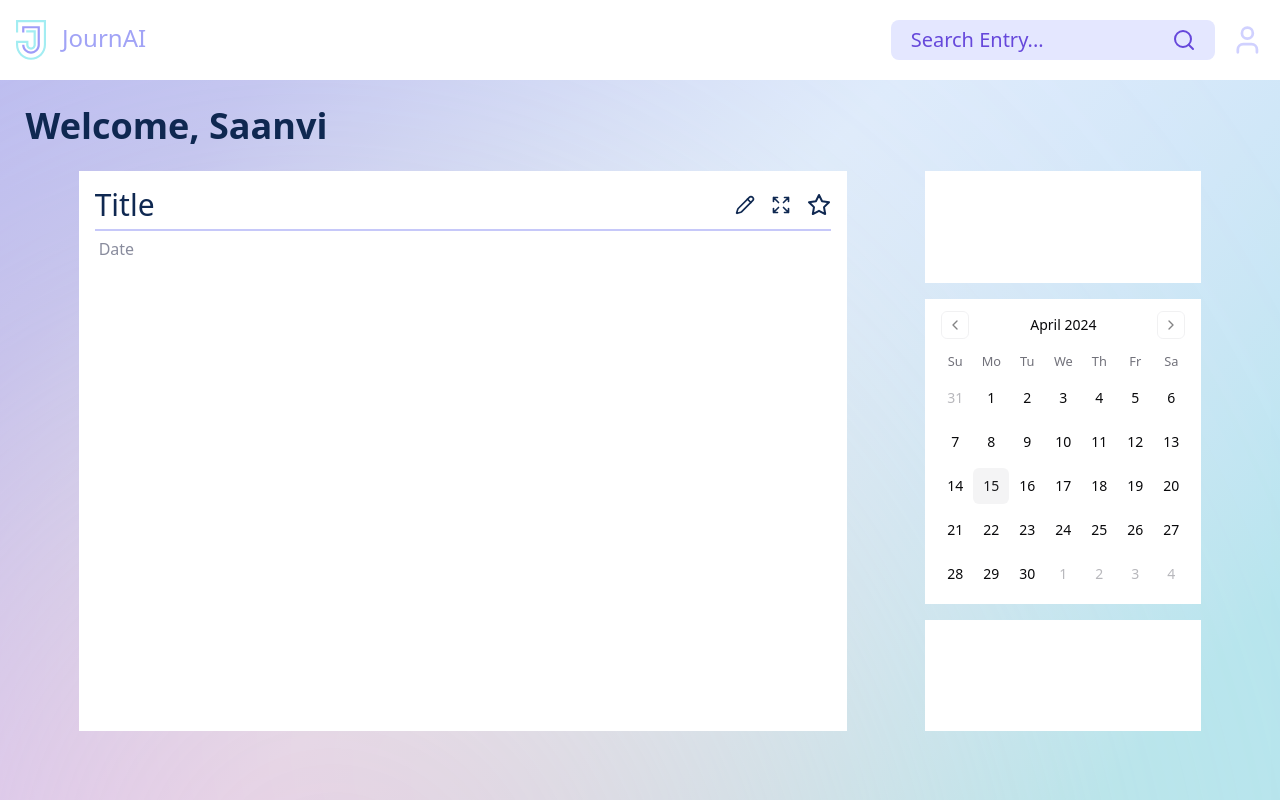
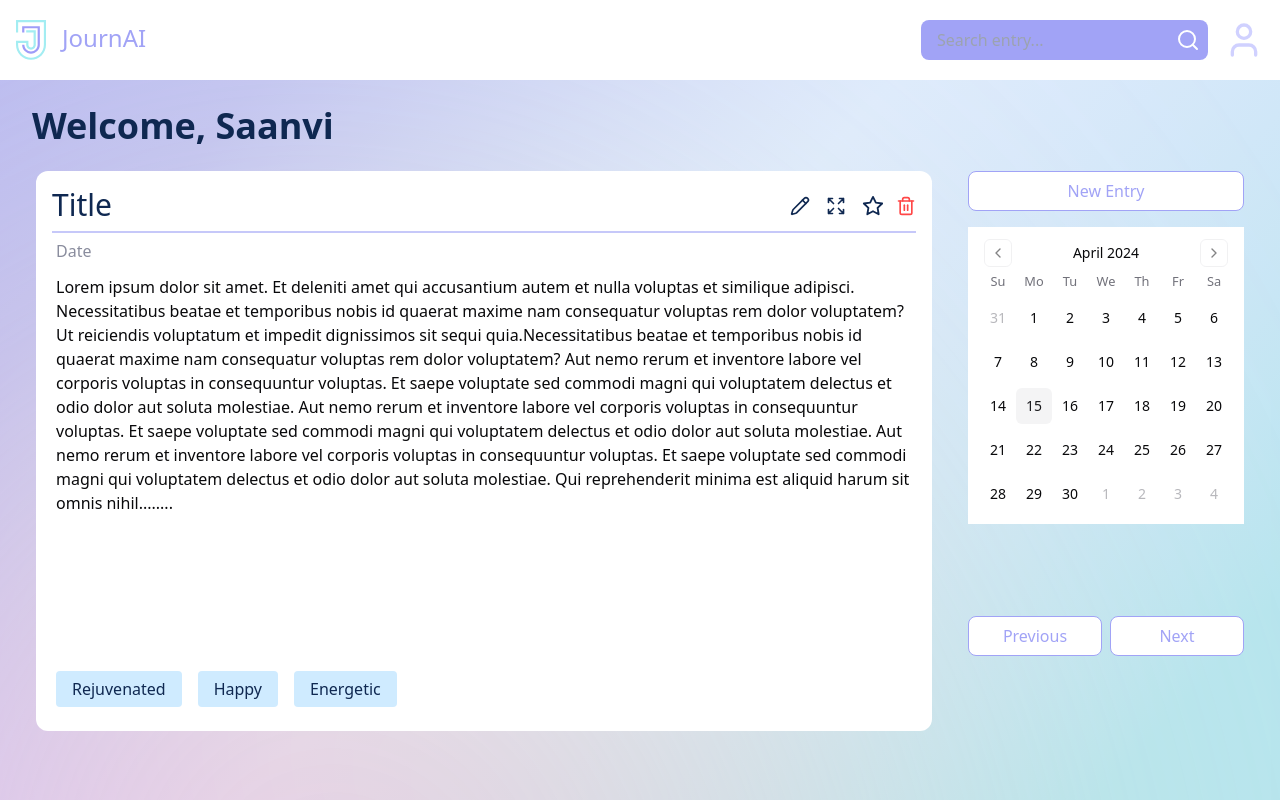
Before and after one commit to saanvi-iyer/journAI, a React app in the folder journAI/: page /home in a window 1280 px wide. Built offline with nearby package versions, Linux system fonts and the light colour scheme; the HTML template or start-up script is replaced by a standard one.

Commit message:
feat: edit Home page

```diff
--- a/journAI/src/components/Entry.jsx
+++ b/journAI/src/components/Entry.jsx
@@ -3,6 +3,7 @@ import { Expand } from "lucide-react";
 import { Star } from "lucide-react";
 import { useState } from "react";
 import { Pencil } from "lucide-react";
+import { Trash2 } from "lucide-react";
 
 const Entry = () => {
   const [selected, setSelected] = useState(false);
@@ -10,23 +11,50 @@ const Entry = () => {
     setSelected(!selected);
   };
   return (
-    <div>
-      <div className=" h-[70vh] w-[60vw] bg-white p-4">
+    <div className="flex h-[70vh] w-[70vw] flex-col overflow-auto rounded-xl bg-white p-4">
       <div className="flex items-center justify-between">
-          <span className="text-3xl text-deep-blue">Title</span>
+        <span className="mb-0.5 text-3xl text-deep-blue">Title</span>
         <div className="flex gap-x-4">
-            <Pencil className="w-[20px]" color="#0F2851" />
+          <Pencil className="w-[20px] " color="#0F2851" />
           <Expand className="w-[20px]" color="#0F2851" />
           <Star
             onClick={toggleSelected}
             fill={selected ? "#F2D382" : "white"}
-              className="hover:cursor-pointer hover:fill-[#F2D382] active:scale-95     "
+            className=" w-[22px] hover:cursor-pointer hover:fill-[#F2D382] active:scale-95"
             color="#0F2851"
           />
+          <Trash2 className="w-[20px] -ml-1" color="#FF4747"/>
         </div>
       </div>
-        <div className="my-1.5 h-0.5 w-full bg-violet/60" />
+      <div className="my-1.5 h-0.5 w-full overflow-auto bg-violet/60" />
       <p className="text-dark-grey pl-1">Date</p>
+      <p className="ml-1 mt-3 w-fit">
+        Lorem ipsum dolor sit amet. Et deleniti amet qui accusantium autem et
+        nulla voluptas et similique adipisci. Necessitatibus beatae et
+        temporibus nobis id quaerat maxime nam consequatur voluptas rem dolor
+        voluptatem? Ut reiciendis voluptatum et impedit dignissimos sit sequi
+        quia.Necessitatibus beatae et temporibus nobis id quaerat maxime nam
+        consequatur voluptas rem dolor voluptatem? Aut nemo rerum et inventore
+        labore vel corporis voluptas in consequuntur voluptas. Et saepe
+        voluptate sed commodi magni qui voluptatem delectus et odio dolor aut
+        soluta molestiae. Aut nemo rerum et inventore labore vel corporis
+        voluptas in consequuntur voluptas. Et saepe voluptate sed commodi magni
+        qui voluptatem delectus et odio dolor aut soluta molestiae. Aut nemo
+        rerum et inventore labore vel corporis voluptas in consequuntur
+        voluptas. Et saepe voluptate sed commodi magni qui voluptatem delectus
+        et odio dolor aut soluta molestiae. Qui reprehenderit minima est aliquid
+        harum sit omnis nihil........
+      </p>
+      <div className="mb-2 mt-auto flex justify-start gap-x-4 ml-1">
+        <div className="bg-light-blue rounded px-4 py-1.5 font-medium">
+          <p className="text-deep-blue">Rejuvenated</p>
+        </div>
+        <div className="bg-light-blue rounded px-4 py-1.5 font-medium">
+          <p className="text-deep-blue">Happy</p>
+        </div>
+        <div className="bg-light-blue rounded px-4 py-1.5 font-medium">
+          <p className="text-deep-blue">Energetic</p>
+        </div>
       </div>
     </div>
   );
--- a/journAI/src/components/Navbar.jsx
+++ b/journAI/src/components/Navbar.jsx
@@ -5,15 +5,19 @@ import logo from "../assets/logo.svg";
 
 const Navbar = () => {
   return (
-    <div className="fixed z-[100] top-0 flex h-[10vh] w-full justify-between bg-white">
+    <div className="fixed top-0 z-[100] flex h-[10vh] w-full justify-between bg-white">
       <div className="flex items-center pl-4">
         <img className="h-fit w-[30px]" src={logo} alt="logo" />
         <p className="pb-1 pl-4 text-2xl text-violet">JournAI</p>
       </div>
       <div className="flex items-center justify-center">
-        <div className="flex h-10 w-full items-center justify-center gap-x-32 rounded-lg bg-lilac-petals px-4 ">
-          <p className="text-xl text-purple-plum">Search Entry...</p>
-          <Search color="#6648DB" />
+        <div className="relative">
+          <input
+            type="text"
+            className="flex pr-10 h-10 w-full items-center justify-center gap-x-32 rounded-lg bg-violet px-4 focus:border-purple-plum focus:bg-lilac-petals focus:text-purple-plum focus:outline-none "
+            placeholder="Search entry..."
+          />
+          <Search className="absolute right-2 top-1/2 -translate-y-1/2" color="#ffffff" />
         </div>
         <User className="mx-4 h-10 w-auto" color="#D0D1FF" />
       </div>
--- a/journAI/src/components/ui/calendar.jsx
+++ b/journAI/src/components/ui/calendar.jsx
@@ -16,8 +16,8 @@ function Calendar({
       showOutsideDays={showOutsideDays}
       className={cn("p-3", className)}
       classNames={{
-        months: "flex flex-col sm:flex-row space-y-4 sm:space-x-4 sm:space-y-0",
-        month: "space-y-4",
+        months: "flex flex-col sm:flex-row space-y-2 sm:space-x-4 sm:space-y-0",
+        month: "space-y-2",
         caption: "flex justify-center pt-1 relative items-center",
         caption_label: "text-sm font-medium",
         nav: "space-x-1 flex items-center",
--- a/journAI/src/index.css
+++ b/journAI/src/index.css
@@ -78,3 +78,16 @@
     background-image: url("./assets/bg.svg");
     background-size: cover;
   }
+  ::-webkit-scrollbar {
+    width: 6px;
+    height: 6px;
+  }
+
+  ::-webkit-scrollbar-thumb {
+    background-color: #ffc680;
+    border-radius: 6px;
+  }
+
+  ::-webkit-scrollbar-track {
+    background-color: #424242;
+  }
--- a/journAI/src/pages/Home.jsx
+++ b/journAI/src/pages/Home.jsx
@@ -14,19 +14,28 @@ function Login() {
     <>
       <div className="background max-w-screen flex min-h-screen flex-col ">
         <Navbar />
-        <div className="mt-[10vh] p-[2%]  ">
+        <div className="mt-[10vh] px-[2.5%]  py-[2%]">
           <p className="text-4xl font-semibold text-deep-blue">
             Welcome, Saanvi
           </p>
         </div>
         <div className="flex justify-evenly">
-          <Entry/>
+          <Entry />
           <div className="flex h-[70vh] flex-col gap-y-4">
-            <div className="h-[15vh] bg-white "></div>
+          <div className="flex min-h-10 w-full cursor-pointer items-center justify-center rounded-lg border-[1.5px] border-violet bg-white text-center text-violet hover:border-purple-plum hover:bg-purple-plum hover:text-white">
+                New Entry
+              </div>
             <div className="bg-white ">
               <Calendar className="" />
             </div>
-            <div className="h-[15vh] bg-white "></div>
+            <div className="my-auto flex items-center justify-around gap-2">
+              <div className="flex h-10 w-[50%] cursor-pointer items-center justify-center rounded-lg border-[1.5px] border-violet bg-white text-center text-violet hover:border-purple-plum hover:bg-purple-plum hover:text-white">
+                Previous
+              </div>
+              <div className="flex h-10 w-[50%] cursor-pointer items-center justify-center rounded-lg border-[1.5px] border-violet bg-white text-center text-violet hover:border-purple-plum hover:bg-purple-plum hover:text-white">
+                Next
+              </div>
+            </div>
           </div>
         </div>
       </div>
--- a/journAI/tailwind.config.js
+++ b/journAI/tailwind.config.js
@@ -27,6 +27,7 @@ module.exports = {
         "dust-grey": "#B0B2C3",
         "lilac-petals": "#E4E7FF",
         "dark-grey": "#898C9D",
+        "light-blue": "#CFEBFF",
         border: "hsl(var(--border))",
         input: "hsl(var(--input))",
         ring: "hsl(var(--ring))",
```
Lines whose indentation alone changed are shown as unchanged.
